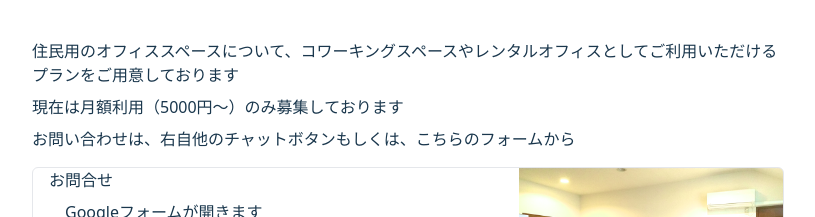
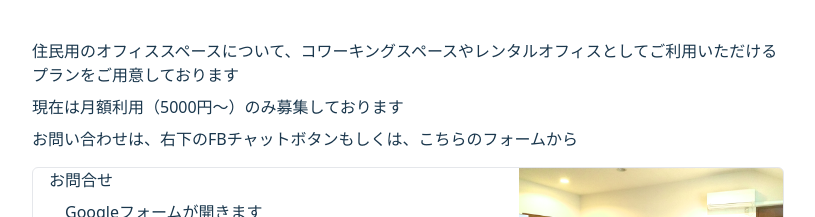
Before and after one commit to aya-eiya/aya-eiya.github.io, a Next.js app in the folder company-site/: page / in a window 1280 px wide. Shown: the part 3720-3937 px from the top of the page, without its empty margins (232-1047 px from the left). Built offline with nearby package versions, Linux system fonts and the light colour scheme.

Commit message:
fix typo

```diff
--- a/company-site/components/contents/office.tsx
+++ b/company-site/components/contents/office.tsx
@@ -13,7 +13,7 @@ export default function Office(): ReactElement {
         <p className="mb-2">現在は月額利用（5000円〜）のみ募集しております</p>
 
         <p className="mb-2">
-          お問い合わせは、右自他のチャットボタンもしくは、
+          お問い合わせは、右下のFBチャットボタンもしくは、
           <a href="https://forms.gle/cE6YqBN1o4DMqejKA" target={'_blank'}>
             こちらのフォーム
           </a>
```
